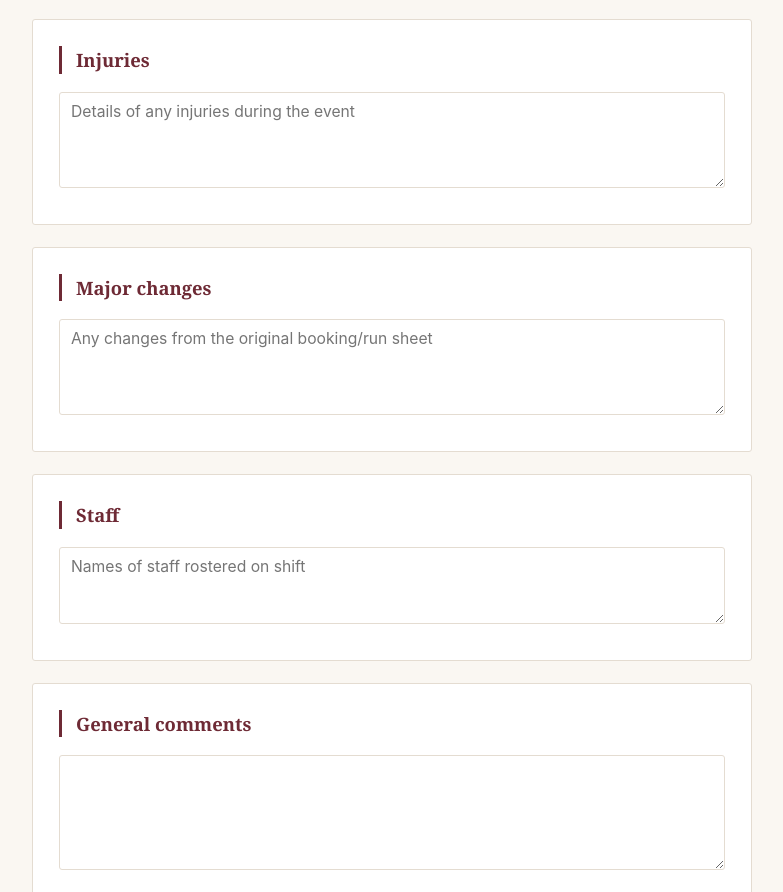
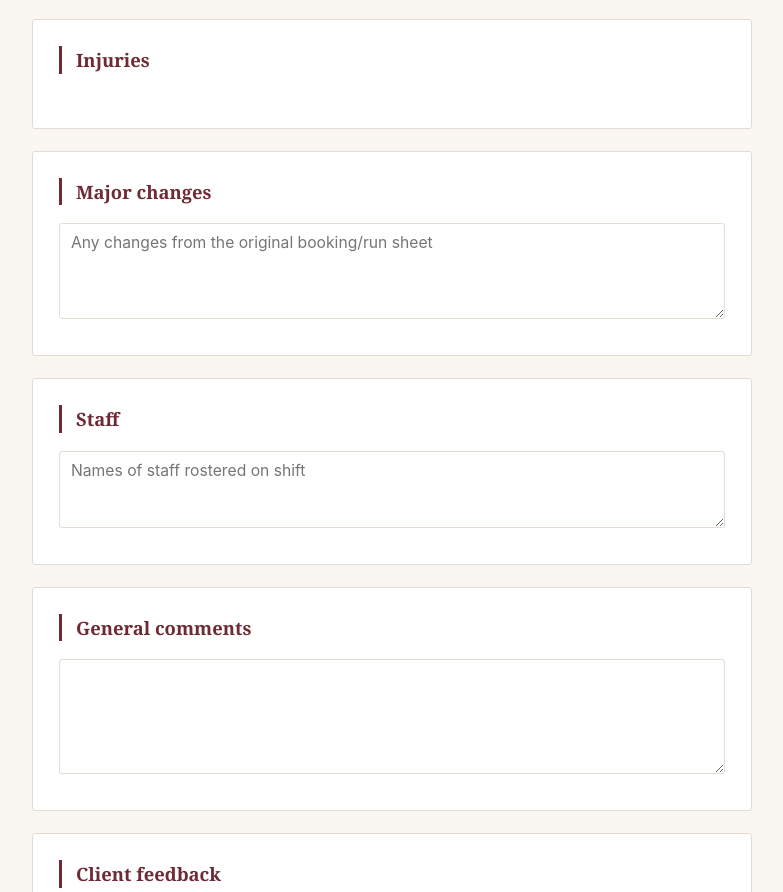
Before and after one commit to thsghfd/function-report, a plain HTML site: page index.html in a window 1280 px wide. Shown: the part 1268-2160 px from the top of the page, without its empty margins (248-1031 px from the left). Drawn offline with Linux system fonts and the light colour scheme.

Commit message:
index.html

```diff
--- a/index.html
+++ b/index.html
@@ -334,7 +334,6 @@
     <div class="section">
       <h2>Injuries</h2>
       <div class="field">
-        <textarea id="injuries" rows="4" placeholder="Details of any injuries during the event"></textarea>
       </div>
     </div>
 
```
